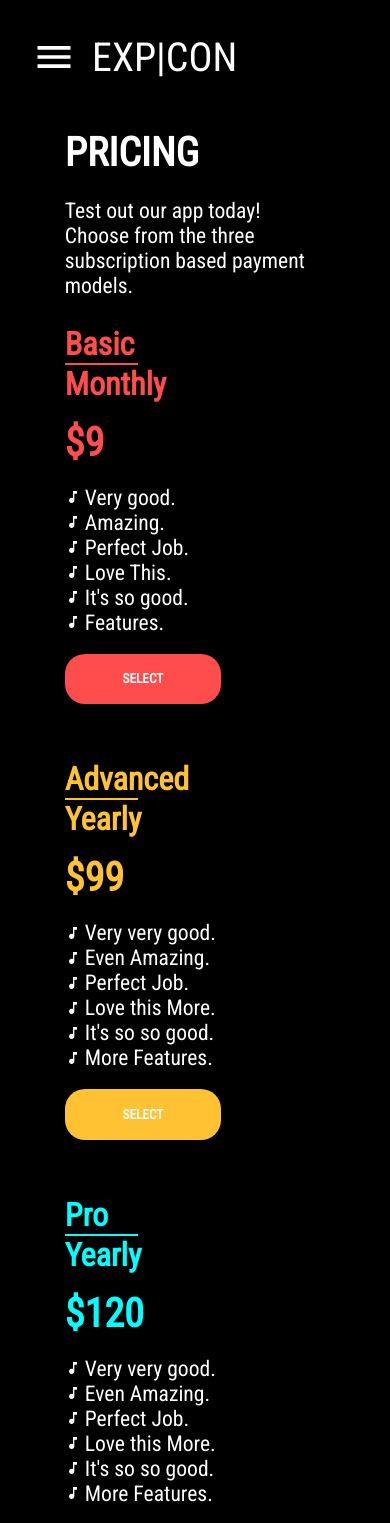
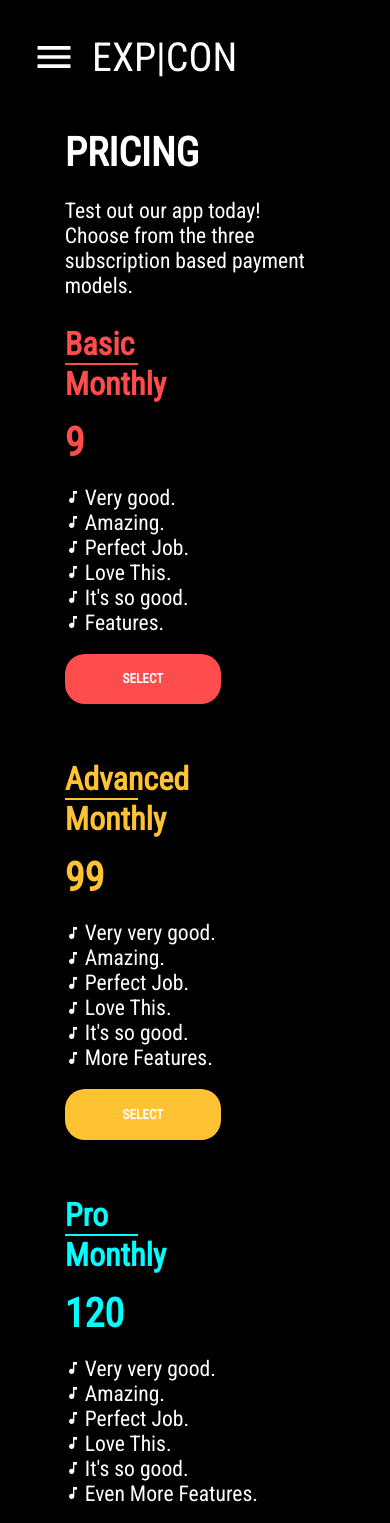
Before and after one commit to bdejene19/ConcertWebpage, a React (Create React App) app: page /pricing in a window 390 px wide. Shown: the top 1523 px of the page. Built offline with nearby package versions, Linux system fonts and the light colour scheme.

Commit message:
fixed pricing page responsiveness  and turned each price plan into a reusable component to make PricePlans component easier to read and navigate

```diff
--- /dev/null
+++ b/src/components/pricing/PlanOption.js
@@ -0,0 +1,51 @@
+import React from 'react';
+import MusicNoteIcon from '@material-ui/icons/MusicNote';
+import {Link} from 'react-router-dom';
+import {SubHeader} from '../homepage/LandingPerks';
+import { HorizontalBreak } from './PricePlans';
+
+
+export default function PlanOption(props) {
+    return (
+        <div>
+            <div style={{color: props.headerColor}}>
+                <SubHeader className='plan-name'>{props.plan}<HorizontalBreak borderColor={props.headerColor} largeWidth='70%'></HorizontalBreak>Monthly</SubHeader>
+                <h1><b>{props.price}</b></h1>
+            </div>
+            <br></br>
+            <div className='price-text'>
+                <MusicNoteIcon className='music-point'></MusicNoteIcon>
+                <p>Very {props.veryGood} good.</p>
+            </div>
+            <div className='price-text'>
+                <MusicNoteIcon className='music-point'></MusicNoteIcon>
+                <p>Amazing.</p>
+            </div>
+
+            <div className='price-text'>
+                <MusicNoteIcon className='music-point'></MusicNoteIcon>
+                <p>Perfect Job.</p>
+            </div>
+
+            <div className='price-text'>
+                <MusicNoteIcon className='music-point'></MusicNoteIcon>
+                <p>Love This.</p>
+            </div>
+
+            <div className='price-text'>
+                <MusicNoteIcon className='music-point'></MusicNoteIcon>
+                <p>It's so good.</p>
+            </div>
+
+            <div className='price-text'>
+                <MusicNoteIcon className='music-point'></MusicNoteIcon>
+                <p>{props.extraFeatures}Features.</p>
+            </div>
+
+            <br></br>
+            <Link to='/payNow'>
+                <button className='tryNow' style={{backgroundColor: props.headerColor}}><b>SELECT</b></button>
+            </Link>
+        </div>
+    )
+}
--- a/src/components/pricing/PricePlans.js
+++ b/src/components/pricing/PricePlans.js
@@ -1,9 +1,7 @@
 import React from 'react';
 import styled from 'styled-components';
-import {SubHeader} from '../homepage/LandingPerks';
 import LandingPageHeader from '../homepage/LandingPageHeader';
-import MusicNoteIcon from '@material-ui/icons/MusicNote';
-import {Link} from 'react-router-dom';
+import PlanOption from './PlanOption';
 
 export default function PricePlans() {
     return (
@@ -15,133 +13,9 @@ export default function PricePlans() {
                 <p className='pricing-caption'>Test out our app today! Choose from the three subscription based payment models.</p>
                 <br></br>
                 <Prices>
-                    <div>
-                        <div style={{color: '#ff4d4d'}}>
-                            <SubHeader className='plan-name'>Basic<HorizontalBreak borderColor='#ff4d4d' largeWidth='70%'></HorizontalBreak>Monthly</SubHeader>
-                            <h1><b>$9</b></h1>
-                        </div>
-                        <br></br>
-                        <div className='price-text'>
-                            <MusicNoteIcon className='music-point'></MusicNoteIcon>
-                            <p>Very good.</p>
-                        </div>
-                        <div className='price-text'>
-                            <MusicNoteIcon className='music-point'></MusicNoteIcon>
-                            <p>Amazing.</p>
-                        </div>
-
-                        <div className='price-text'>
-                            <MusicNoteIcon className='music-point'></MusicNoteIcon>
-                            <p>Perfect Job.</p>
-                        </div>
-
-                        <div className='price-text'>
-                            <MusicNoteIcon className='music-point'></MusicNoteIcon>
-                            <p>Love This.</p>
-                        </div>
-
-                        <div className='price-text'>
-                            <MusicNoteIcon className='music-point'></MusicNoteIcon>
-                            <p>It's so good.</p>
-                        </div>
-
-                        <div className='price-text'>
-                            <MusicNoteIcon className='music-point'></MusicNoteIcon>
-                            <p>Features.</p>
-                        </div>
-
-                        <br></br>
-                        <Link to='/payNow'>
-                            <button className='tryNow' style={{backgroundColor: '#ff4d4d'}}><b>SELECT</b></button>
-                        </Link>
-                    </div>
-
-                    <div>
-                        <div style={{color: '#ffc233'}}>
-                            <SubHeader className='plan-name'>Advanced<HorizontalBreak borderColor='#ffc223' largeWidth='70%'></HorizontalBreak>Yearly</SubHeader>
-                            <h1><b>$99</b></h1>
-                        </div>
-                        <br></br>
-
-                        <div className='price-text'>
-                            <MusicNoteIcon className='music-point'></MusicNoteIcon>
-                            <p>Very very good.</p>
-                        </div>
-                        <div className='price-text'>
-                            <MusicNoteIcon className='music-point'></MusicNoteIcon>
-                            <p>Even Amazing.</p>
-                        </div>
-
-                        <div className='price-text'>
-                            <MusicNoteIcon className='music-point'></MusicNoteIcon>
-                            <p>Perfect Job.</p>
-                        </div>
-
-                        <div className='price-text'>
-                            <MusicNoteIcon className='music-point'></MusicNoteIcon>
-                            <p>Love this More.</p>
-                        </div>
-
-                        <div className='price-text'>
-                            <MusicNoteIcon className='music-point'></MusicNoteIcon>
-                            <p>It's so so good.</p>
-                        </div>
-
-                        <div className='price-text'>
-                            <MusicNoteIcon className='music-point'></MusicNoteIcon>
-                            <p>More Features.</p>
-                        </div>
-
-                        <br></br>
-                        <Link to='/payNow'>
-                            <button className='tryNow' style={{backgroundColor: '#ffc233'}}><b>SELECT</b></button>
-                        </Link>
-
-                    </div>
-
-                    <div>
-                        <div style={{color: 'aqua'}}>
-                            <SubHeader className='plan-name'>Pro<HorizontalBreak borderColor='aqua' largeWidth='70%'></HorizontalBreak>Yearly</SubHeader>
-                            <h1><b>$120</b></h1>
-                        </div>
-
-                        <br></br>
-
-                        <div className='price-text'>
-                            <MusicNoteIcon className='music-point'></MusicNoteIcon>
-                            <p>Very very good.</p>
-                        </div>
-                        <div className='price-text'>
-                            <MusicNoteIcon className='music-point'></MusicNoteIcon>
-                            <p>Even Amazing.</p>
-                        </div>
-
-                        <div className='price-text'>
-                            <MusicNoteIcon className='music-point'></MusicNoteIcon>
-                            <p>Perfect Job.</p>
-                        </div>
-
-                        <div className='price-text'>
-                            <MusicNoteIcon className='music-point'></MusicNoteIcon>
-                            <p>Love this More.</p>
-                        </div>
-
-                        <div className='price-text'>
-                            <MusicNoteIcon className='music-point'></MusicNoteIcon>
-                            <p>It's so so good.</p>
-                        </div>
-
-                        <div className='price-text'>
-                            <MusicNoteIcon className='music-point'></MusicNoteIcon>
-                            <p>More Features.</p>
-                        </div>
-                        <br></br>
-
-                        <Link to='/payNow'>
-                            <button className='tryNow' style={{backgroundColor: 'aqua'}}><b>SELECT</b></button>
-                        </Link>
-
-                    </div>
+                    <PlanOption plan='Basic' price='9' headerColor='#ff4d4d'/>
+                    <PlanOption plan='Advanced' price='99' veryGood='very' headerColor='#ffc233' extraFeatures='More '/>
+                    <PlanOption plan='Pro' price='120' veryGood='very' headerColor='aqua' extraFeatures='Even More ' />
                 </Prices>
             </PricingContainer>
         </div>
--- a/src/pages/HomeLandingPage.js
+++ b/src/pages/HomeLandingPage.js
@@ -17,7 +17,7 @@ export default function HomeLandingPage() {
             <Suspense fallback={<h1>hello</h1>}>
                 <HomeContainer>
                     <SectionWrapper>
-                        <SlideShow></SlideShow>
+                        <SlideShow bgPhotos={['concertLights.jpg', 'secondConcert.jpg', 'thirdConcert.jpg']}></SlideShow>
                     </SectionWrapper>
 
                     <SectionWrapper bgColor='#ff4d4d' className='scrollTo'>
--- a/src/pages/Pricing.js
+++ b/src/pages/Pricing.js
@@ -14,7 +14,7 @@ export default function Pricing() {
     return (
         <div>
             <PricePlans></PricePlans>
-            <SectionWrapper bgColor='#ff4d4d' style={{height: 650}} id='perks'>
+            <SectionWrapper bgColor='#ff4d4d'  id='perks'>
                 <LandingPageHeader subMenuHeader='pricingPage2'  bgMenuColor='black' contentColor='#ff4d4d' showBtn={false}></LandingPageHeader>
                 <LandingPerks style={{height: 300}} pColor='black'></LandingPerks>
             </SectionWrapper>
```
